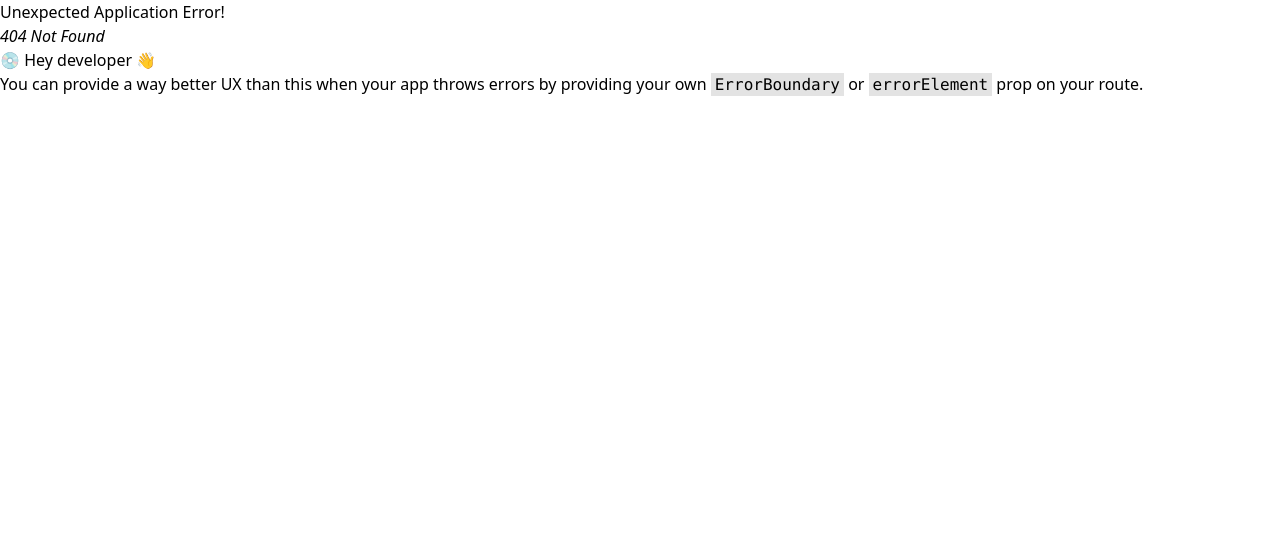
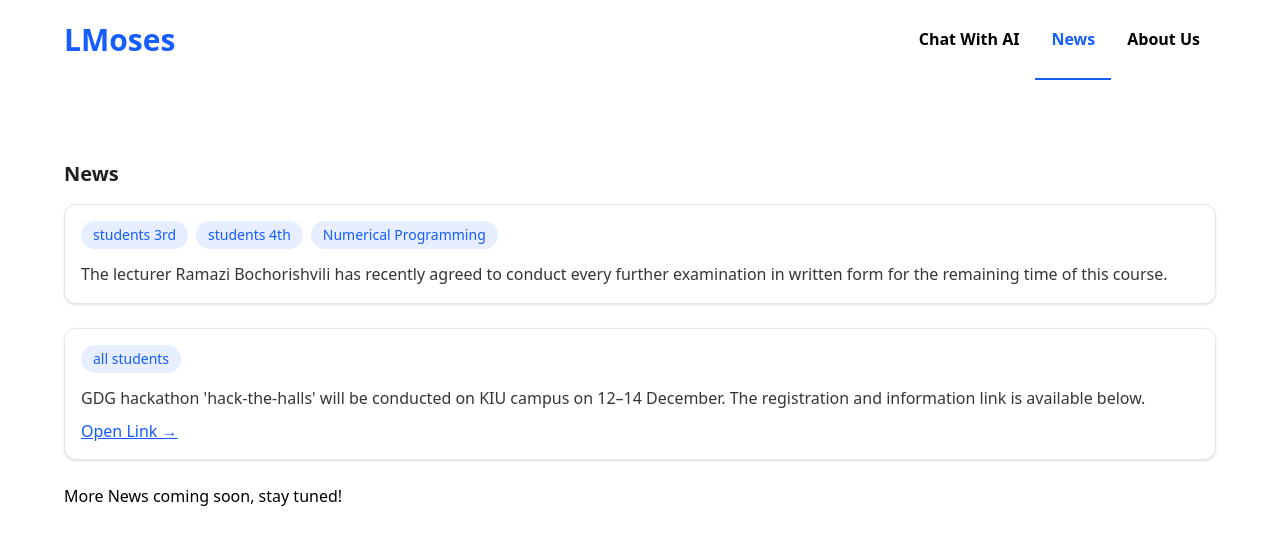
Before and after one commit to HolyCrusaD3R/LMosesFront, a React (Vite) app: page /news in a window 1280 px wide. Before the commit this address had no page. Shown: the top 544 px of the page. Built offline with nearby package versions, Linux system fonts and the light colour scheme.

Commit message:
Add NewsPage

```diff
--- a/src/App.tsx
+++ b/src/App.tsx
@@ -2,6 +2,7 @@ import { createBrowserRouter, RouterProvider } from "react-router-dom";
 import HomePage from "./pages/HomePage";
 import Layout from "./layout/Layout";
 import ChatPage from "./pages/ChatPage";
+import NewsPage from "./pages/NewsPage";
 
 const router = createBrowserRouter([
   {
@@ -10,6 +11,7 @@ const router = createBrowserRouter([
     children: [
       { index: true, element: <HomePage /> },
       // { path: "about", element: <AboutPage /> },
+      { path: "news", element: <NewsPage /> },
       { path: "chat", element: <ChatPage /> },
     ],
   },
--- /dev/null
+++ b/src/components/NewsSection/NewsSection.tsx
@@ -0,0 +1,63 @@
+type NewsItem = {
+  tags: string[];
+  title: string;
+  link?: string;
+};
+
+const news: NewsItem[] = [
+  {
+    tags: ["students 3rd", "students 4th", "Numerical Programming"],
+    title:
+      "The lecturer Ramazi Bochorishvili has recently agreed to conduct every further examination in written form for the remaining time of this course.",
+  },
+  {
+    tags: ["all students"],
+    title:
+      "GDG hackathon 'hack-the-halls' will be conducted on KIU campus on 12–14 December. The registration and information link is available below.",
+    link: "https://gdg.community.dev/events/details/google-gdg-kutaisi-presents-hack-the-halls-gdg-kutaisi-hackathon/",
+  },
+];
+
+export default function NewsSection() {
+  return (
+    <div className="mt-10 pt-20 w-9/10 mx-auto">
+      <h2 className="text-xl font-semibold text-c-black mb-4">News</h2>
+      <div className="flex flex-col gap-6">
+        {news.map((item, index) => (
+          <div
+            key={index}
+            className="p-4 rounded-xl border border-gray-200 bg-white shadow-sm"
+          >
+            {/* Tags */}
+            <div className="flex flex-wrap gap-2 mb-3">
+              {item.tags.map((t, i) => (
+                <span
+                  key={i}
+                  className="px-3 py-1 text-sm bg-c-primary/10 text-c-primary rounded-full"
+                >
+                  {t}
+                </span>
+              ))}
+            </div>
+
+            {/* Title / Description */}
+            <p className="text-c-black/90 leading-relaxed">{item.title}</p>
+
+            {/* Optional link */}
+            {item.link && (
+              <a
+                href={item.link}
+                target="_blank"
+                rel="noopener noreferrer"
+                className="text-c-primary underline mt-2 inline-block"
+              >
+                Open Link →
+              </a>
+            )}
+          </div>
+        ))}
+        <h2 className="">More News coming soon, stay tuned!</h2>
+      </div>
+    </div>
+  );
+}
--- /dev/null
+++ b/src/pages/NewsPage.tsx
@@ -0,0 +1,9 @@
+import NewsSection from "../components/NewsSection/NewsSection";
+
+export default function NewsPage() {
+  return (
+    <div className="mt-20">
+      <NewsSection />
+    </div>
+  );
+}
```
Also changed, not shown: src/pages/AboutUsPage.tsx (added).
